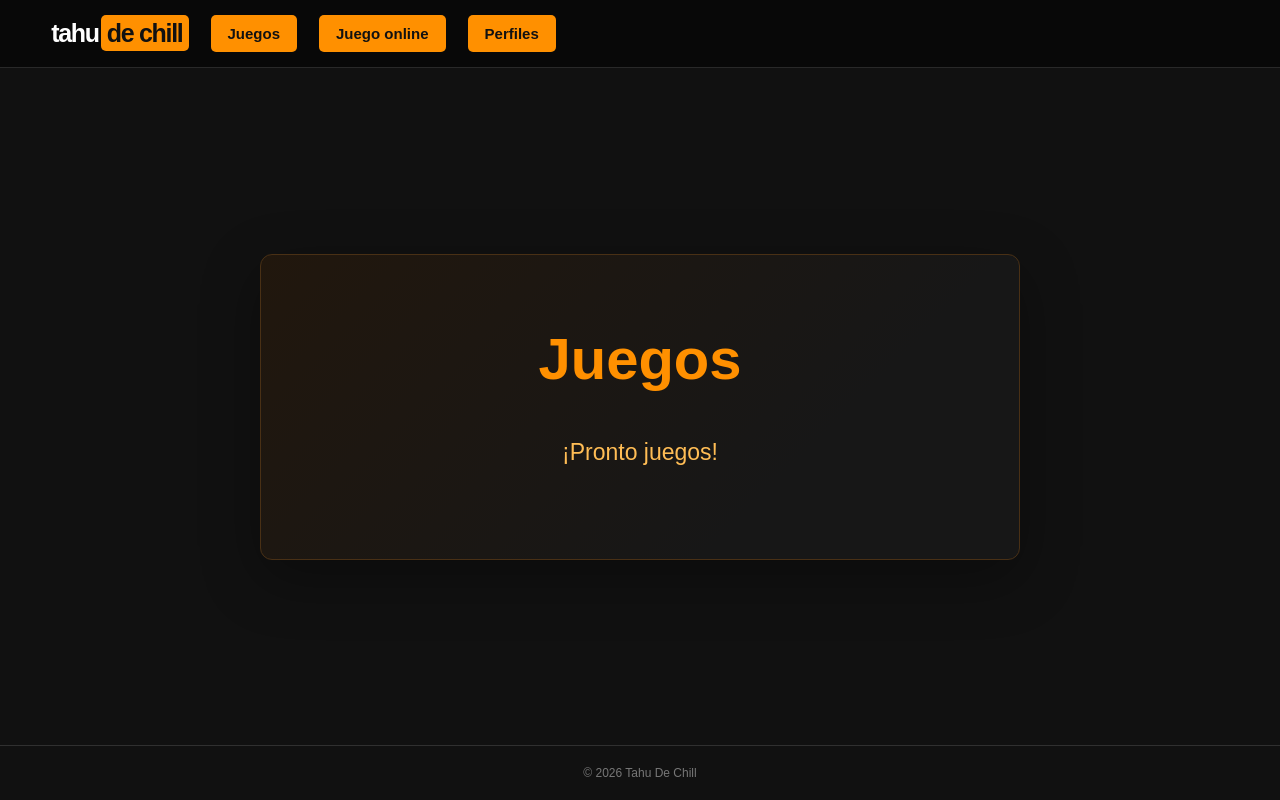
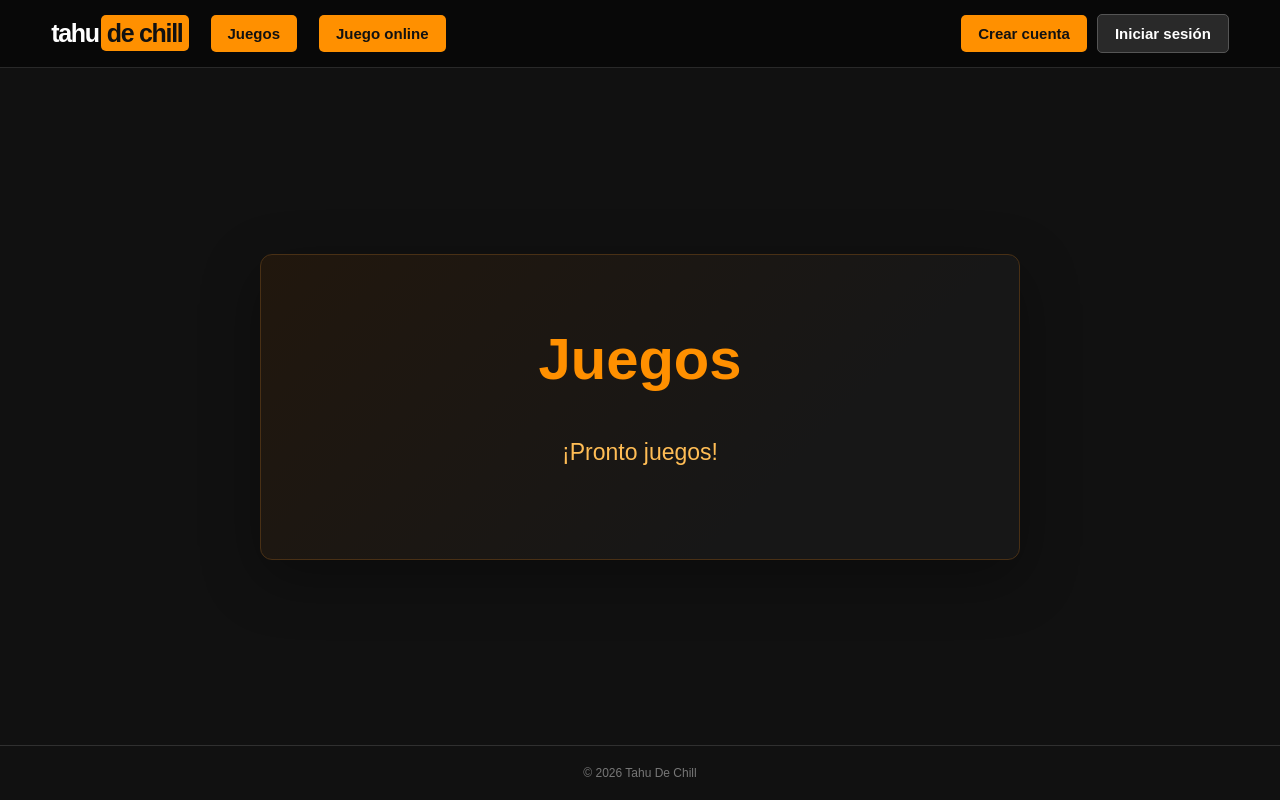
Before and after one commit to anthhdd/tc, a plain HTML site: page games/index.html in a window 1280 px wide. Drawn offline with Linux system fonts and the light colour scheme.

Commit message:
Replace profiles navigation with account actions

```diff
--- a/games/index.html
+++ b/games/index.html
@@ -10,16 +10,18 @@
 *{box-sizing:border-box}body{margin:0;min-height:100vh;background:var(--bg);color:#f5f5f5;font:15px Arial,Helvetica,sans-serif;display:flex;flex-direction:column}
 header{height:68px;background:#080808;border-bottom:1px solid #292929;display:flex;align-items:center;gap:22px;padding:0 clamp(16px,4vw,58px)}
 .brand{font-size:25px;font-weight:900;letter-spacing:-1.3px;white-space:nowrap;color:white;text-decoration:none}.brand span{background:var(--orange);color:#111;padding:4px 6px;border-radius:5px;margin-left:2px}
-.nav-button{background:var(--orange);color:#111;text-decoration:none;font-weight:800;padding:10px 17px;border-radius:5px}
+.account-actions{margin-left:auto;display:flex;align-items:center;gap:10px;flex-wrap:wrap}.nav-button{background:var(--orange);color:#111;text-decoration:none;font-weight:800;padding:10px 17px;border-radius:5px}
 main{flex:1;display:grid;place-items:center;padding:40px 20px}
 .panel{text-align:center;background:linear-gradient(135deg,#21170d,#171717 70%);border:1px solid #493015;border-radius:12px;padding:clamp(35px,7vw,70px);width:min(100%,760px);box-shadow:0 18px 60px #0005}
 h1{font-size:clamp(36px,6vw,58px);margin:0 0 24px;font-weight:900}h1 span{color:var(--orange)}
 .soon{display:inline-block;color:#ffbd55;font-size:clamp(18px,3vw,23px)}
 footer{border-top:1px solid var(--line);padding:20px;text-align:center;color:#777;font-size:12px}
+.login{background:#292929;color:#fff;border:1px solid #555}.signup{background:var(--orange);color:#111}
 </style>
 </head>
 <body>
-<header><a class="brand" href="../">tahu<span>de chill</span></a><a class="nav-button" href="./">Juegos</a><a class="nav-button" href="../juego-online/">Juego online</a><a class="nav-button" href="../perfiles/">Perfiles</a></header>
+<header><a class="brand" href="../">tahu<span>de chill</span></a><a class="nav-button" href="./">Juegos</a><a class="nav-button" href="../juego-online/">Juego online</a><div class="account-actions"><a class="nav-button signup" href="../cuenta/">Crear cuenta</a><a class="nav-button login" href="../cuenta/">Iniciar sesión</a></div>
+</header>
 <main><section class="panel"><h1><span>Juegos</span></h1><p class="soon">¡Pronto juegos!</p></section></main>
 <footer>© 2026 Tahu De Chill</footer>
 </body>
```
